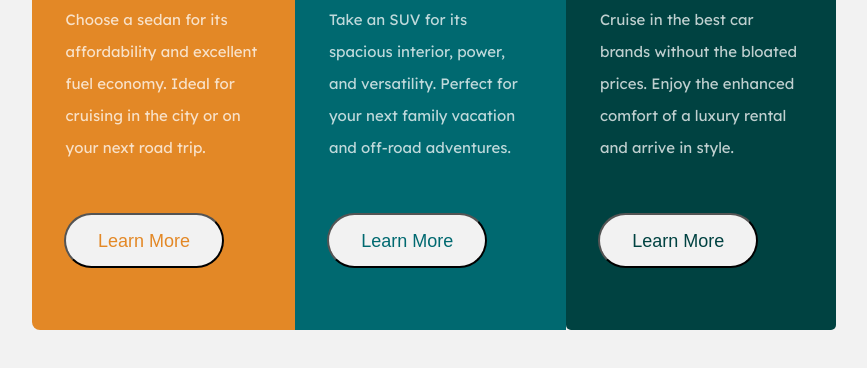
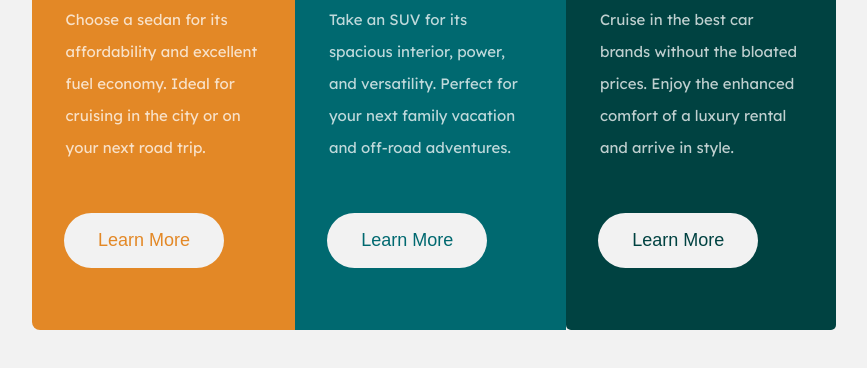
Before and after one commit to superozzy/3-column-preview-cards, a plain HTML site: page index.html in a window 1280 px wide. Shown: the part 302-670 px from the top of the page, without its empty margins (206-1073 px from the left). Drawn offline with Linux system fonts and the light colour scheme.

Commit message:
Update style.css

```diff
--- a/style.css
+++ b/style.css
@@ -25,6 +25,7 @@ body{
      max-width:550px;
      margin-bottom:1rem;
      padding:3rem;
+    margin:0 auto;
 
 }
 
@@ -100,7 +101,8 @@ button{
     margin-bottom:2rem;
     cursor: pointer;
     text-align: center;
-    font-size: 18px;;
+    font-size: 18px;
+    border:none;
 
 }
 button:hover{
```
